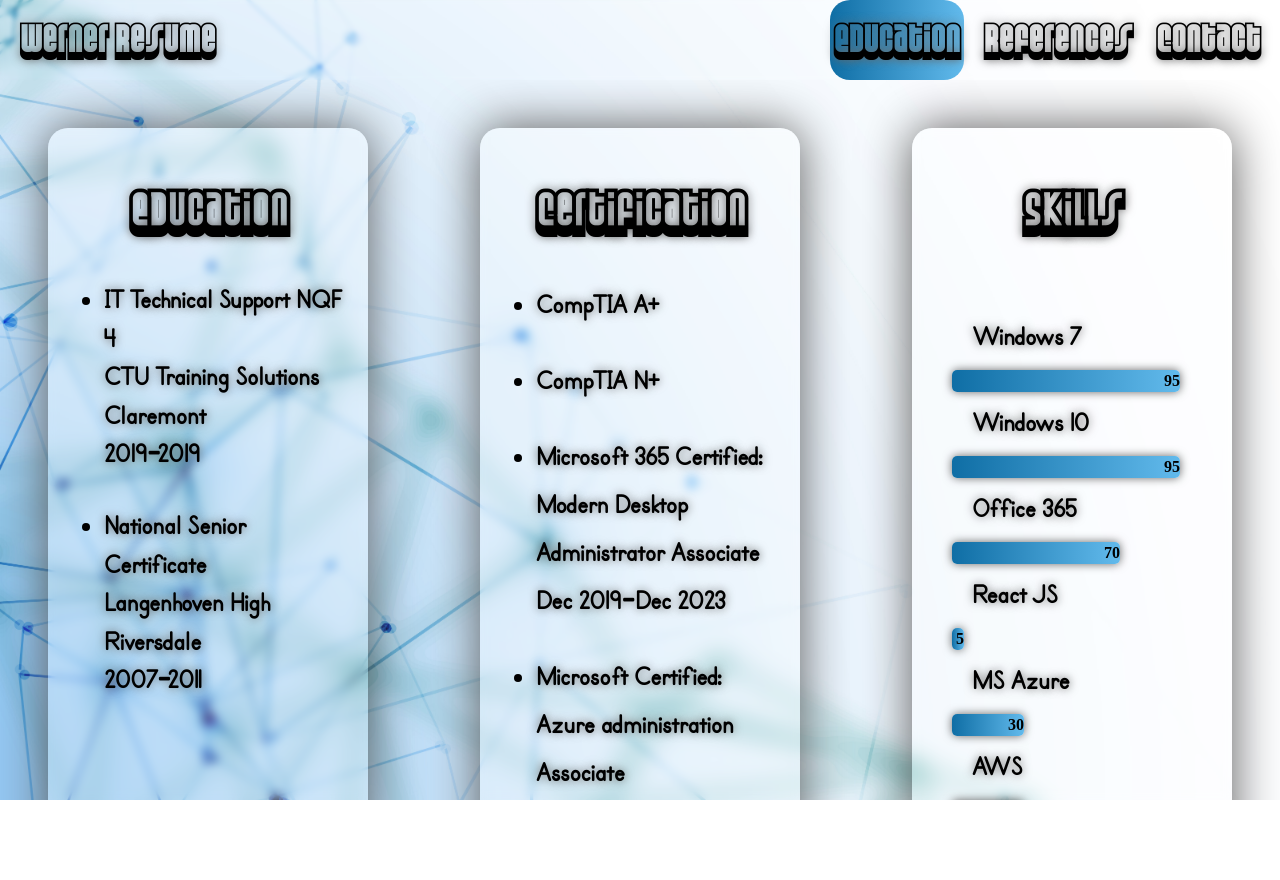
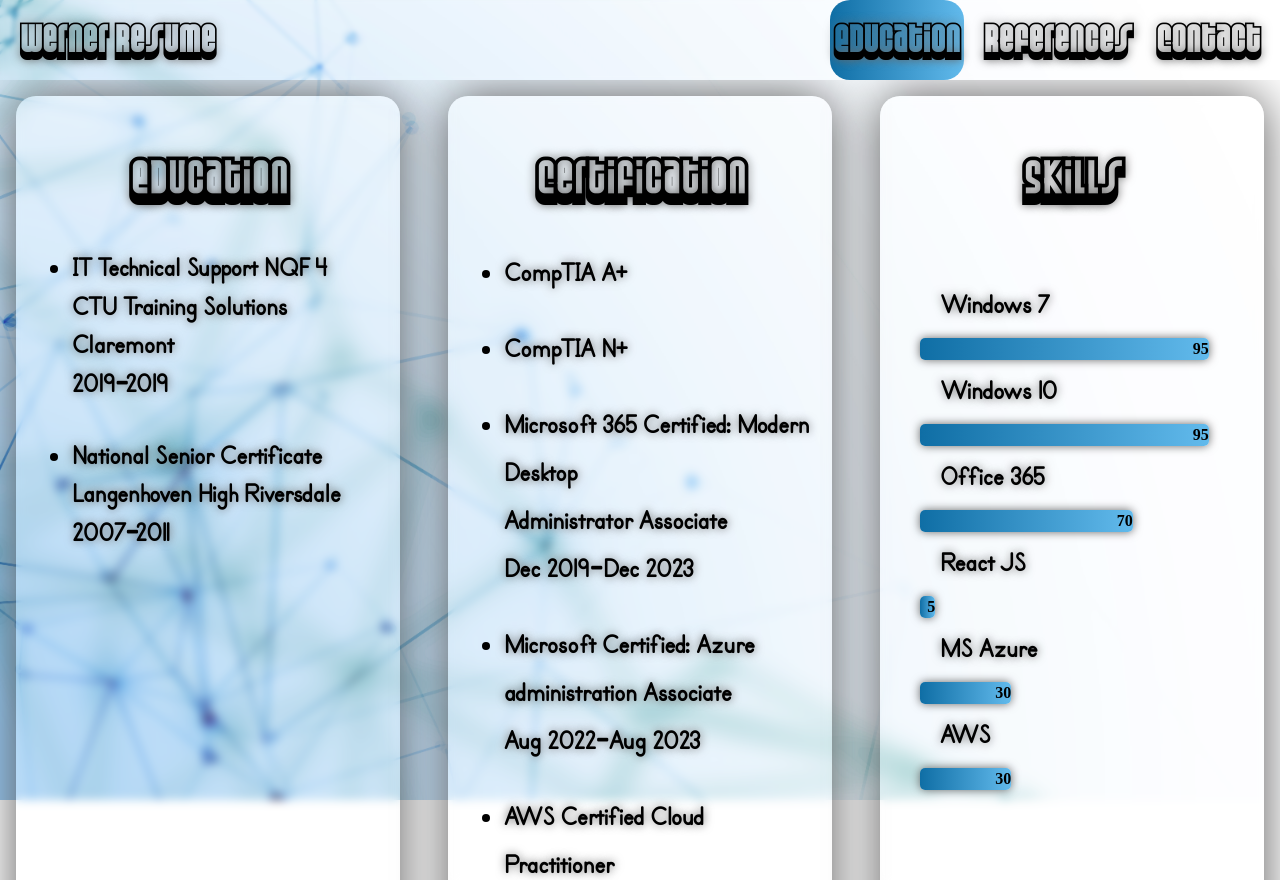
Before and after one commit to WernerVV93/my-resume, a React (Create React App) app: page /#/Education in a window 1280 px wide. Before the commit the page ends 800 px from the top, so only its background shows below. Built offline with nearby package versions, Linux system fonts and the light colour scheme.

Commit message:
"styles change"

```diff
--- a/src/Education.css
+++ b/src/Education.css
@@ -2,7 +2,7 @@
     display: grid;
     grid-template-columns: repeat(3, 1fr);
     grid-gap: 1rem;
-    height: 100%;
+    /* height: 100%; */
     margin: 0;
 }
 
@@ -26,7 +26,7 @@
     padding: 1rem;
     backdrop-filter: blur(5px);
     background-color: #ffffff52;
-    margin: 3rem;
+    margin: 1rem;
 }
 
 .edu1 {
--- a/src/References.css
+++ b/src/References.css
@@ -2,7 +2,7 @@
     display: grid;
     grid-template-columns: repeat(2, 1fr);
     grid-gap: 2rem;
-    height: 100%;
+    /* height: 100%; */
     margin: 2rem;
     }
 
--- a/src/styles.css
+++ b/src/styles.css
@@ -13,7 +13,7 @@
 
 .container {
     margin: 0;
-    overflow: auto;
+    overflow: scroll;
     height: 100%;
 
 }
@@ -80,7 +80,7 @@
 .sitebody {
     display: flex;
     flex-direction: column;
-    height: calc(100% - 5rem);
+    height: 100vh
 }
 
 #root {
```
